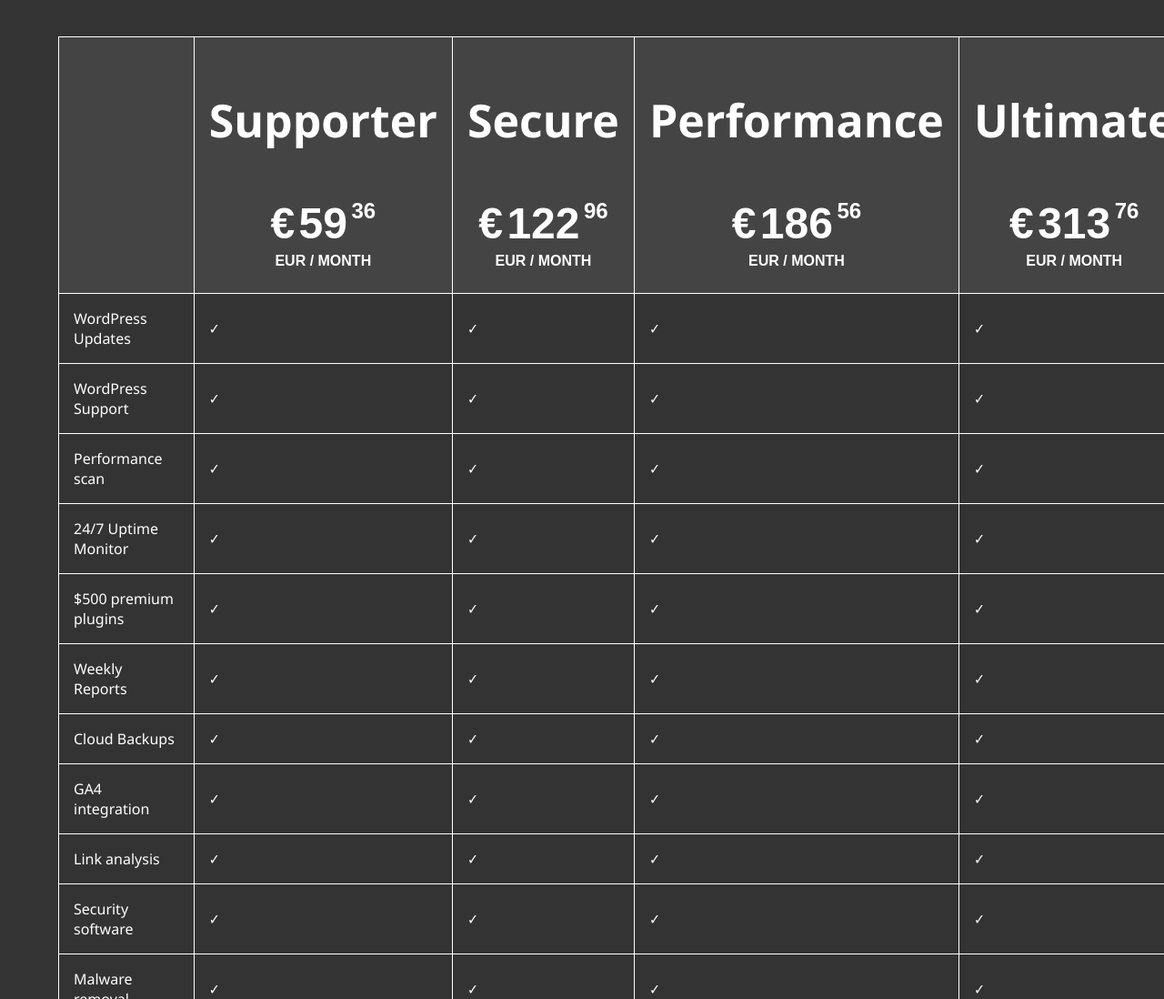
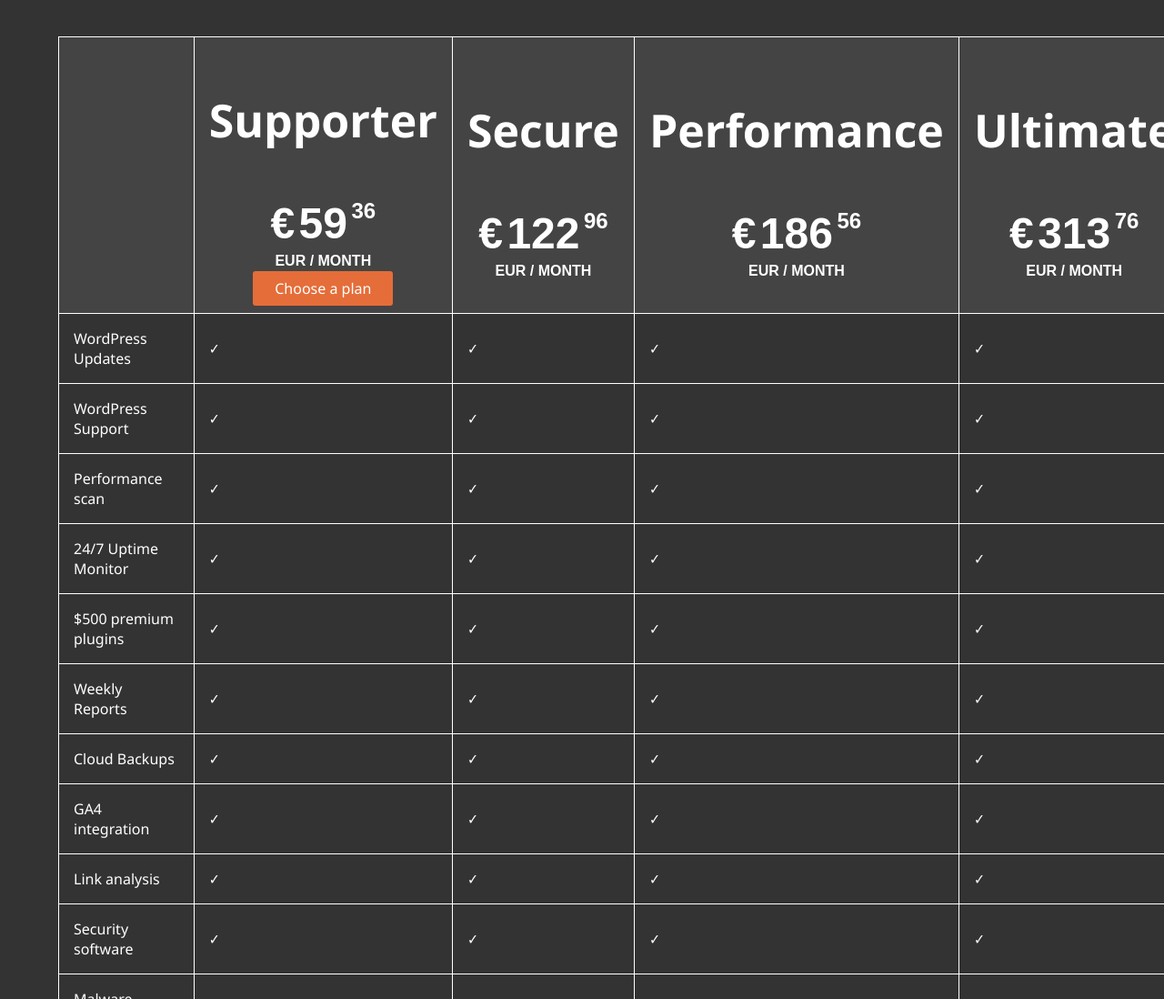
Before and after one commit to JustinDouglas16/test-site, a plain HTML site: page index.html in a window 1280 px wide. Shown: the part 1782-2880 px from the top of the page at 91% size. Drawn offline with Linux system fonts and the light colour scheme.

Commit message:
added pricing/choose plan button

```diff
--- a/index.html
+++ b/index.html
@@ -91,7 +91,7 @@
         <div class="wrapper-3">
             <table>
                 <thead>
-                    <tr class="special-tr">
+                    <tr>
                         <th></th>
                         <th>
                             <h2 class="price-heading">Supporter</h2>
@@ -101,6 +101,7 @@
                                 <sup class="decimal">36</sup>
                                 <div class="frequency">EUR / Month</div>
                             </div>
+                            <a href="" class="pricing-btn">Choose a plan</a>
                         </th>
                         <th>
                             <h2 class="price-heading">Secure</h2>
--- a/style.css
+++ b/style.css
@@ -305,3 +305,13 @@
   margin-top: 5px; /* Add a little space above this text */
   text-transform: uppercase; /* Optional: makes the text uppercase like the image */
 }
+
+.pricing-btn {
+  background-color: #e56d39;
+  color: var(--light-bg);
+  text-decoration: none;
+  font-weight: 400;
+  padding-block: 0.5rem;
+  padding-inline: 1.5rem;
+  border-radius: 3px;
+}
```
